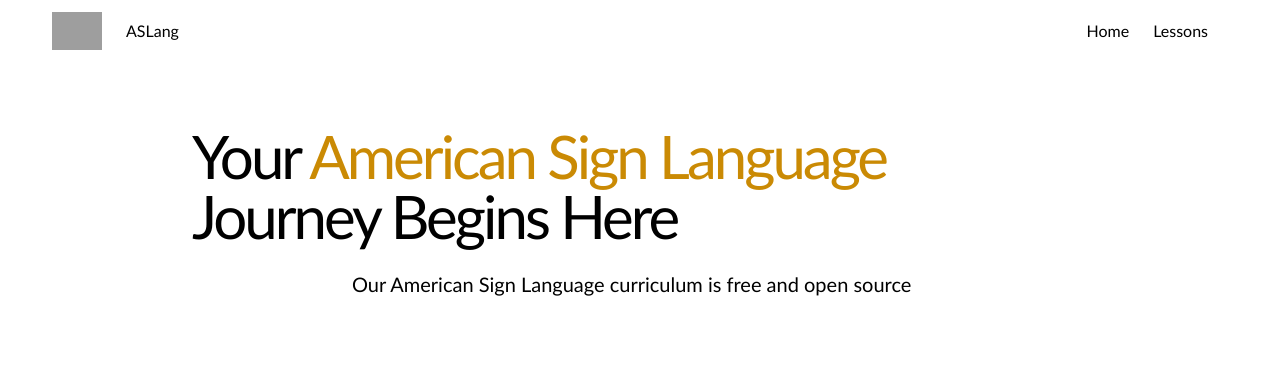
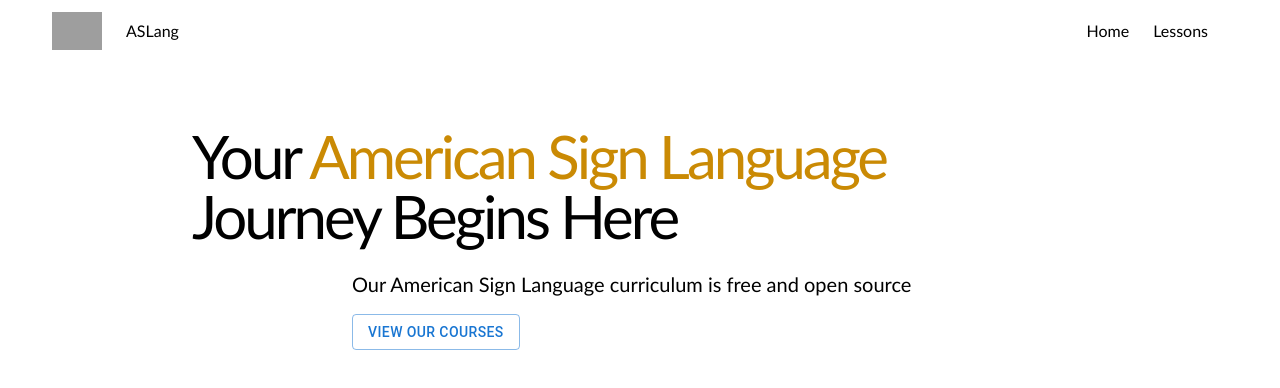
Before and after one commit to erom03/ASLang, a Next.js app: page / in a window 1280 px wide. Shown: the top 388 px of the page. Built offline with nearby package versions, Linux system fonts and the light colour scheme; grey boxes are pictures that could not be loaded.

Commit message:
Added View Our Courses Button

```diff
--- a/app/page.tsx
+++ b/app/page.tsx
@@ -1,4 +1,7 @@
 import Image from 'next/image'
+import * as React from 'react';
+import Stack from '@mui/material/Stack';
+import Button from '@mui/material/Button';
 import Navigation from "./components/navigation";
 
 export default function Home() {
@@ -8,13 +11,14 @@ export default function Home() {
       <main>
 
       <div className="max-w-4xl mx-auto sm:pt-16">
-        <h1 className="text-4xl sm:text-6xl   font-medium mx-auto pb-6 tracking-tighter">
+        <h1 className="text-4xl sm:text-6xl font-medium mx-auto pb-6 tracking-tighter">
           Your
           <span className="text-yellow-600 "> American Sign Language</span>
           <span className="block font-medium"> Journey Begins Here</span>
         </h1>
         <div className="  pb-8 max-w-xl mx-auto">
           <p className="mb-4 text-xl ">Our American Sign Language curriculum is free and open source</p>
+          <Button variant="outlined">View Our Courses</Button>
         </div>
       </div>
 
```
Also changed, not shown: package.json (+8 -5 lines), 1 other file (tests, documents, lock files or other folders).
